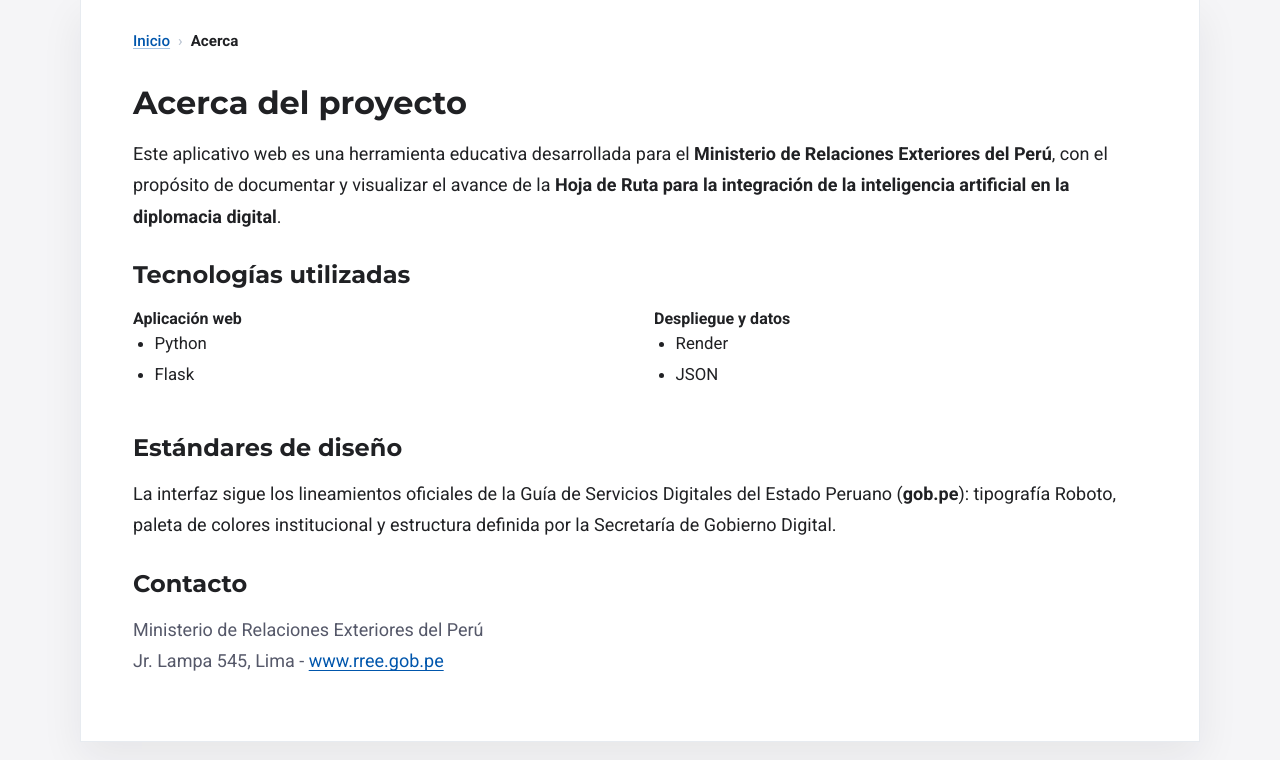
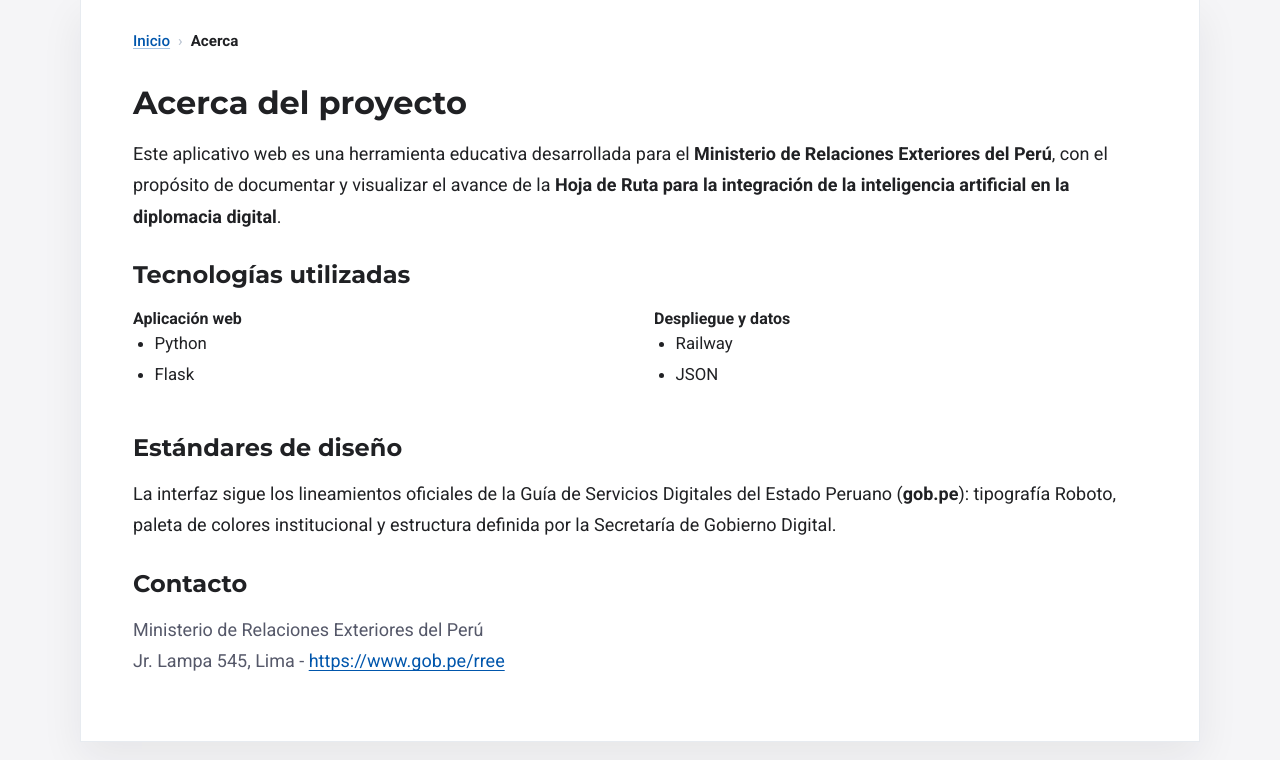
Before and after one commit to MreFernandoParedes/mre_ruta_ia_render, a Flask app: page /acerca in a window 1280 px wide. Shown: the part 215-975 px from the top of the page. Run offline with Flask 3, Linux system fonts and the light colour scheme.

Commit message:
Actualizar acerca

```diff
--- a/templates/acerca.html
+++ b/templates/acerca.html
@@ -25,7 +25,7 @@ artificial en la diplomacia digital</strong>.</p>
   <div>
     <strong>Despliegue y datos</strong>
     <ul>
-      <li>Render</li>
+      <li>Railway</li>
       <li>JSON</li>
     </ul>
   </div>
@@ -39,7 +39,7 @@ estructura definida por la Secretaría de Gobierno Digital.</p>
 <h3>Contacto</h3>
 <p style="color:#555869;">
   Ministerio de Relaciones Exteriores del Perú<br>
-  Jr. Lampa 545, Lima - <a href="https://www.rree.gob.pe" target="_blank">www.rree.gob.pe</a>
+  Jr. Lampa 545, Lima - <a href="https://www.gob.pe/rree" target="_blank">https://www.gob.pe/rree</a>
 </p>
 
 {% endblock %}
```
